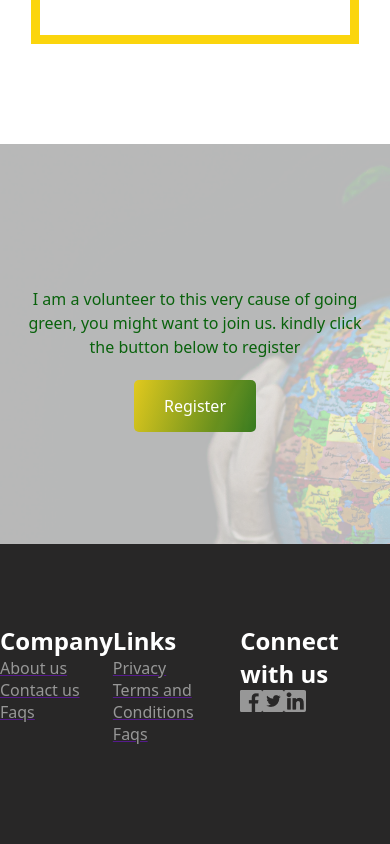
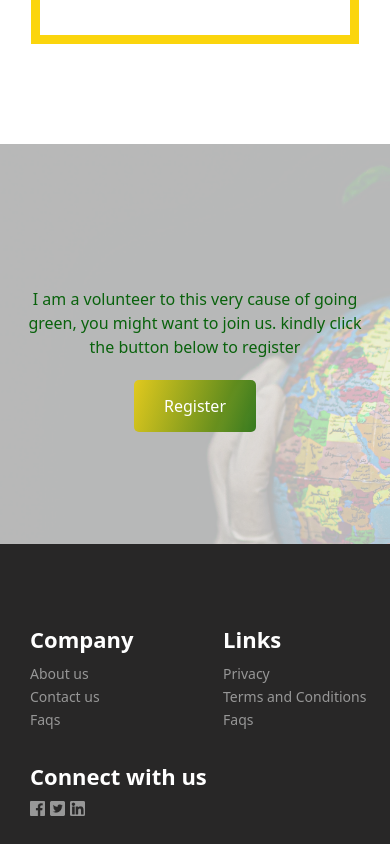
Before and after one commit to BolajiOlayinka/greenthebrain, a React (Create React App) app: page / in a window 390 px wide. Shown: the part 3620-4464 px from the top of the page. Built offline with nearby package versions, Linux system fonts and the light colour scheme.

Commit message:
responsive footer

```diff
--- a/src/Components/Home/Home.js
+++ b/src/Components/Home/Home.js
@@ -151,7 +151,9 @@ function Home() {
               donate to our cause.
             </p>
             <p>
-              I am a volunteer to this very cause of going green, you might want to join us. kindly click the button below to register
+              I am a volunteer to this very cause of going green,
+              you might want to join us. kindly click the button
+              below to register
             </p>
             <RegisterButton href="/" rel="noreferrer" target="_blank">
               Register
--- a/src/Footer.js
+++ b/src/Footer.js
@@ -34,11 +34,11 @@ function Footer() {
             <NavHeading>
               Connect with us
             </NavHeading>
-            <NavLink>
+            <SocialMedia>
             <Link to ="/"><img src={Facebook} alt="Green the brain social media icon"/></Link>
             <Link to ="/"><img src={Twitter} alt="Green the brain social media icon"/></Link>
             <Link to ="/"><img src={Linkedin} alt="Green the brain social media icon"/></Link>
-            </NavLink>
+            </SocialMedia>
           </Three>
         </Nav>
       </Container>
@@ -63,26 +63,44 @@ const Nav = styled.div`
   display: flex;
   justify-content:space-around;
   padding-top:80px;
+  @media(max-width:576px){
+    width:90%;
+    flex-wrap:wrap;
+    justify-content:space-between;
+    padding-left:30px;
+  }
 `;
 const One = styled.div`
-
+@media(max-width:576px){
+    width:45%;
+  }
 `;
 const Two = styled.div`
-
+@media(max-width:576px){
+    width:45%;
+  }
 `;
 const Three = styled.div`
-
+@media(max-width:576px){
+    padding-top:30px;
+    width:100%;
+  }
 `;
 const NavHeading = styled.div`
 font-weight: 600;
-font-size: 24px;
+font-size: 22px;
 color:white;
+padding-bottom:8px;
+Noto Sans, san-serif;
+
 `;
-const NavLink = styled(Link) `
+const NavLink = styled.div `
 a{
     color:#979797;
     text-decoration:none;
     padding-bottom:5px;
+    font-size:14px;
+    line-height:22px;
 }
 :nth-child(3){
     width:150px;
@@ -93,3 +111,12 @@ a{
     }
 }
 `
+const SocialMedia = styled.div `
+a{
+    padding-right:5px;
+
+}
+img{
+    width:15px;
+}
+`
```
